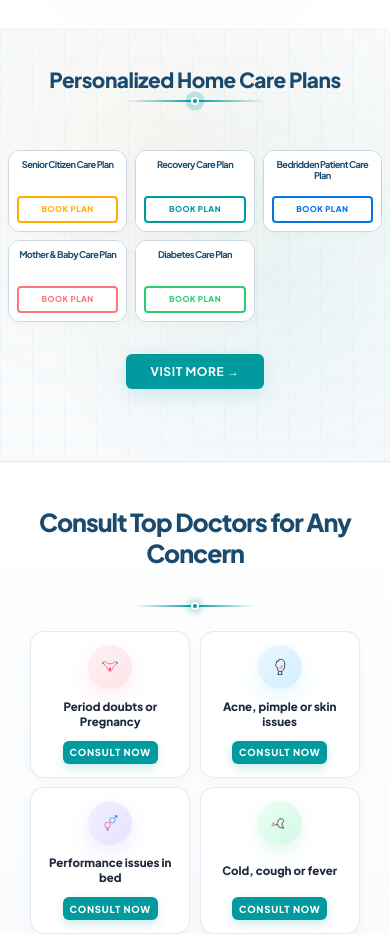
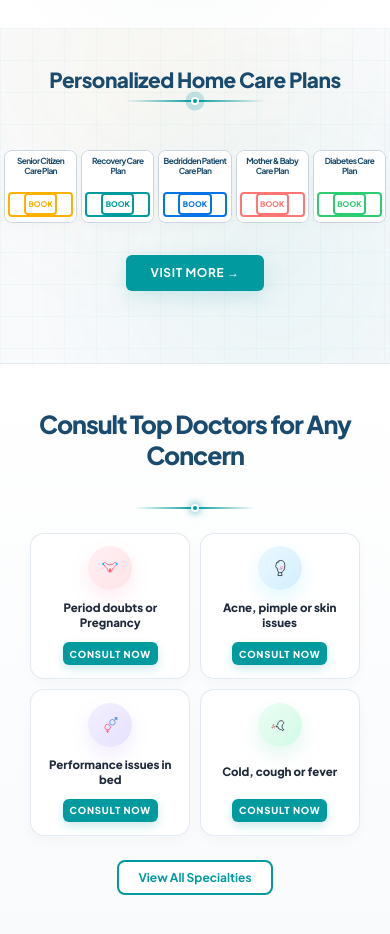
Before and after one commit to CFS-TECH/Suraksha-Lifecare, a React app in the folder frontend/: page / in a window 390 px wide. Shown: the part 1960-2894 px from the top of the page. Built offline with nearby package versions, Linux system fonts and the light colour scheme; no server answers; the HTML template or start-up script is replaced by a standard one.

Commit message:
Align all 5 Personalized Home Care Plan boxes in a single horizontal row on mobile with shorter Book buttons

```diff
--- a/frontend/src/components/PlansCarousel/PlansCarousel.jsx
+++ b/frontend/src/components/PlansCarousel/PlansCarousel.jsx
@@ -159,7 +159,10 @@ const PlansCarousel = () => {
                 <h3 className={styles.cardTitle}>{plan.title}</h3>
                 <p className={styles.cardDesc}>{plan.desc}</p>
                 <div className={styles.cardFooter}>
-                  <span>Book Plan</span>
+                  <span>
+                    <span className={styles.desktopText}>Book Plan</span>
+                    <span className={styles.mobileText}>Book</span>
+                  </span>
                 </div>
               </div>
             </Link>
--- a/frontend/src/components/PlansCarousel/PlansCarousel.module.css
+++ b/frontend/src/components/PlansCarousel/PlansCarousel.module.css
@@ -383,6 +383,14 @@
   box-shadow: 0 10px 24px color-mix(in srgb, var(--plan-theme-color) 35%, transparent);
 }
 
+.mobileText {
+  display: none;
+}
+
+.desktopText {
+  display: inline;
+}
+
 /* Footer & View All button */
 .carouselBottom {
   display: flex;
@@ -469,20 +477,29 @@
     display: none;
   }
   .carouselContainer {
-    display: grid !important;
-    grid-template-columns: repeat(3, 1fr) !important;
-    gap: 1.2rem;
+    display: flex !important;
+    flex-direction: row !important;
+    justify-content: space-between !important;
+    gap: 0.75rem !important;
     padding: 1.5rem 1rem !important;
-    overflow-x: visible !important;
+    overflow-x: hidden !important;
     scroll-snap-type: none !important;
+  }
+
+  .mobileText {
+    display: inline !important;
+  }
+
+  .desktopText {
+    display: none !important;
   }
 }
 
 @media (max-width: 500px) {
   .card {
-    flex: none !important;
-    max-width: 100% !important;
-    border-radius: 12px;
+    flex: 1 1 0% !important;
+    max-width: none !important;
+    border-radius: 8px;
     border: 1px solid #cbd5e1;
     box-shadow: 0 4px 10px rgba(0,0,0,0.02);
   }
@@ -490,25 +507,26 @@
     display: none !important;
   }
   .cardContent {
-    padding: 0.5rem;
-    gap: 0.3rem;
+    padding: 0.35rem 0.2rem !important;
+    gap: 0.25rem !important;
   }
   .cardTitle {
-    font-size: 0.58rem !important;
-    min-height: 28px;
+    font-size: 0.52rem !important;
+    min-height: 28px !important;
     line-height: 1.2;
-    margin-bottom: 0.3rem;
+    margin-bottom: 0.2rem !important;
     text-align: center;
     font-weight: 700;
   }
   .cardFooter span {
-    padding: 0.3rem 0.2rem !important;
-    font-size: 0.5rem !important;
+    padding: 0.28rem 0.15rem !important;
+    font-size: 0.48rem !important;
     border-radius: 4px;
+    letter-spacing: 0.01em !important;
   }
   .carouselContainer {
-    gap: 0.5rem !important;
-    padding: 1rem 0.5rem !important;
+    gap: 0.25rem !important;
+    padding: 1rem 0.25rem !important;
   }
   .title {
     font-size: 1.3rem !important;
```
